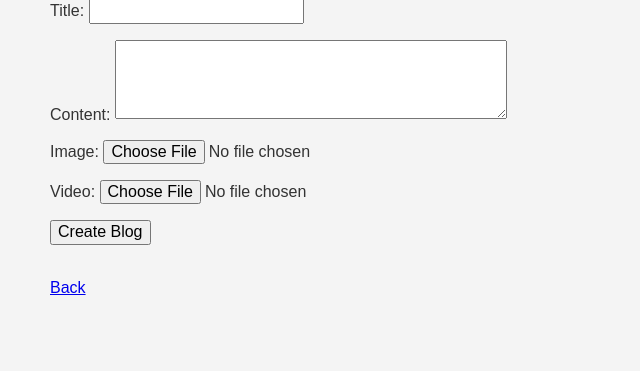
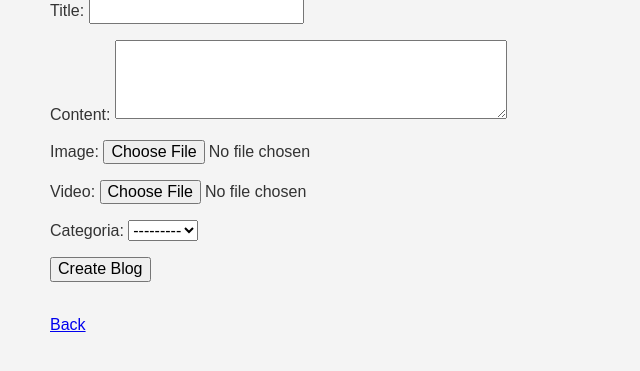
Before and after one commit to DcSergioPC/cms, a Django app: page /articulos/create in a window 1280 px wide. Shown: the part 159-530 px from the top of the page, without its empty margins (0-640 px from the left). Run offline with Django 5.2, Linux system fonts and the light colour scheme; data that the repository does not hold is empty.

Commit message:
se agrego select de categoria al crear articulo

```diff
--- a/articulos/forms.py
+++ b/articulos/forms.py
@@ -9,11 +9,16 @@ class ArticleForm(forms.Form):
 """
 from django import forms
 from .models import Article
+from categorias.models import Categoria
 
 class ArticleForm(forms.ModelForm):
     class Meta:
         model = Article
-        fields = ['title', 'content', 'image', 'video']
+        fields = ['title', 'content', 'image', 'video','categoria']
         widgets = {
             'content': forms.Textarea(attrs={'rows': 4, 'cols': 40}),
         }
+    def __init__(self, *args, **kwargs):
+        super().__init__(*args, **kwargs)
+        self.fields['categoria'].queryset = Categoria.objects.all()
+        self.fields['categoria'].required = True
--- a/articulos/models.py
+++ b/articulos/models.py
@@ -1,7 +1,9 @@
 from django.db import models
+from categorias.models import Categoria
 
 # Create your models here.
 class Article(models.Model):
+
     title = models.CharField(max_length=255)
     content = models.TextField()
 
@@ -9,6 +11,7 @@ class Article(models.Model):
     image = models.ImageField(upload_to='images/', blank=True, null=True)
     video = models.FileField(upload_to='videos/', blank=True, null=True)
     ####################
+    categoria = models.ForeignKey(Categoria, on_delete=models.SET_NULL, null=True, blank=True)
 
     def __str__(self):
         return f'{self.title}, {self.content}'
--- a/articulos/views.py
+++ b/articulos/views.py
@@ -27,6 +27,7 @@ def index(request):
         }
         return render(request, 'articulos/create.html', params)
 """
+"""
 def create(request):
     if request.method == 'POST':
         form = ArticleForm(request.POST, request.FILES)  # Asegúrate de incluir request.FILES
@@ -39,6 +40,18 @@ def create(request):
                 video=form.cleaned_data['video']
             )
             article.save()
+            return redirect('articulos:index')
+    else:
+        form = ArticleForm()
+
+    return render(request, 'articulos/create.html', {'form': form})"""
+
+
+def create(request):
+    if request.method == 'POST':
+        form = ArticleForm(request.POST, request.FILES)
+        if form.is_valid():
+            form.save()
             return redirect('articulos:index')
     else:
         form = ArticleForm()
--- a/static/articulos/css/style.css
+++ b/static/articulos/css/style.css
@@ -88,3 +88,8 @@ body {
 h1, h2, h3 {
   color: #2c3e50; /* Color para los encabezados */
 }
+
+.error {
+  color: red;
+  font-size: 0.875em;
+}
```
Also changed, not shown: articulos/migrations/0003_article_categoria.py (added), articulos/migrations/0004_alter_article_categoria.py (added).
